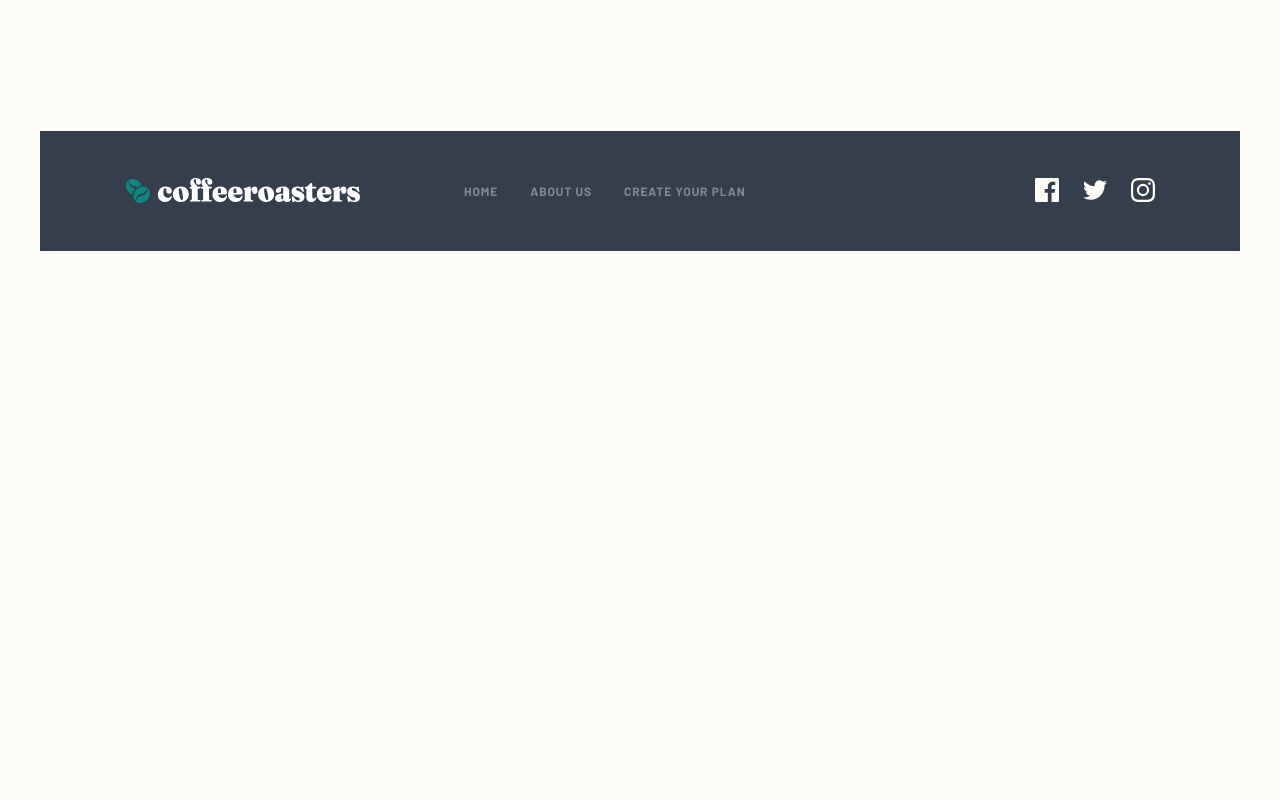
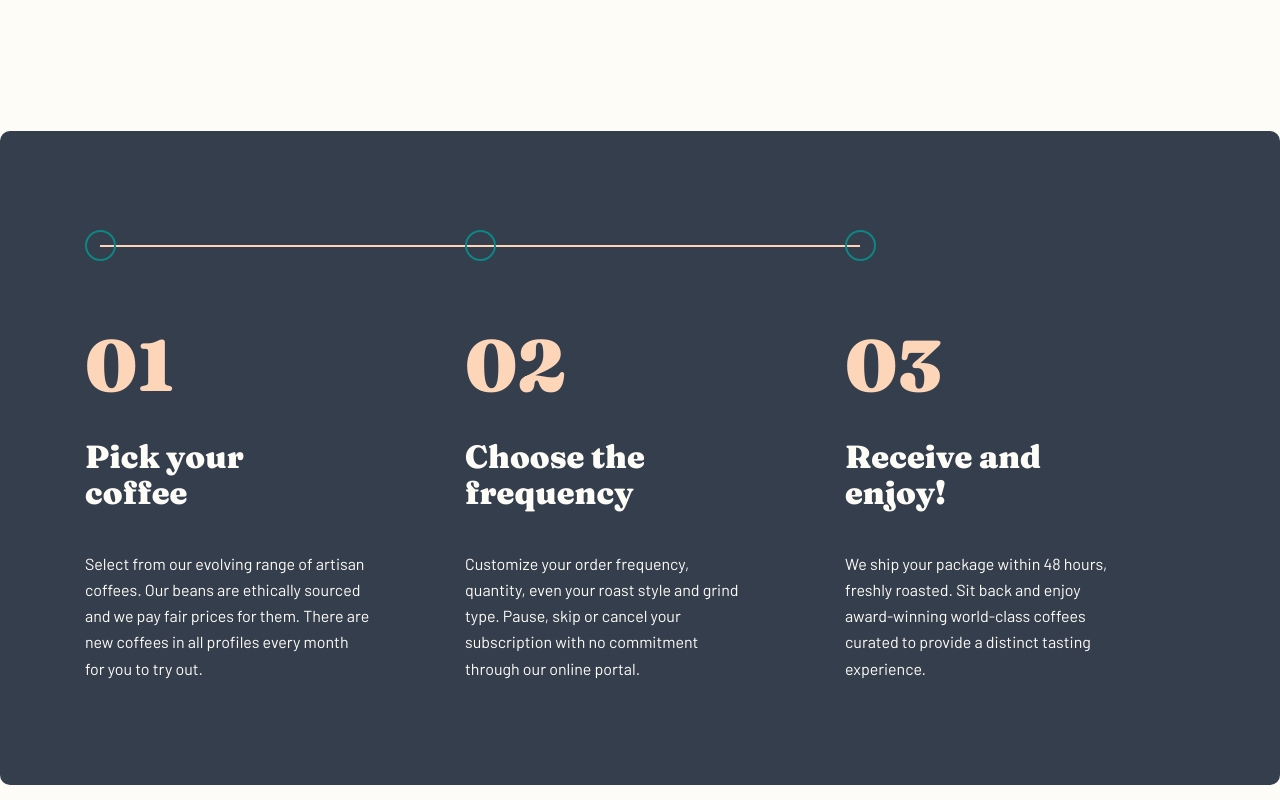
Before and after one commit to annaindistress/frontend-mentor-coffeeroasters-subscription, a React (Vite) app: page /frontend-mentor-coffeeroasters-subscription/create-plan in a window 1280 px wide. Shown: the part 600-1400 px from the top of the page. Before the commit the page ends 939 px from the top, so only its background shows below. Built offline with nearby package versions, Linux system fonts and the light colour scheme.

Commit message:
Refactor how to instruction

```diff
--- /dev/null
+++ b/src/components/HowToDark.jsx
@@ -0,0 +1,28 @@
+import styled from "styled-components";
+import Section from "./Section";
+import Instruction from "./Instruction";
+
+const StyledSection = styled(Section)`
+  width: 100%;
+  margin-bottom: 120px;
+  padding-top: 85px;
+  padding-bottom: 80px;
+
+  @media (width >= 768px) {
+    padding: 97px 40px 74px;
+  }
+
+  @media (width >= 1280px) {
+    padding: 99px 85px 103px;
+  }
+`;
+
+function HowToDark() {
+  return (
+    <StyledSection>
+      <Instruction isDark />
+    </StyledSection>
+  );
+}
+
+export default HowToDark;
--- /dev/null
+++ b/src/components/HowToLight.jsx
@@ -0,0 +1,60 @@
+import styled from "styled-components";
+import Title from "./Title";
+import Button from "./Button";
+import Instruction from "./Instruction";
+
+const Section = styled.section`
+  width: calc(100% - 48px);
+  max-width: 689px;
+  margin-inline: auto;
+  margin-bottom: 118px;
+  text-align: center;
+
+  @media (width >= 768px) {
+    margin-bottom: 143px;
+    text-align: left;
+  }
+
+  @media (width >= 1280px) {
+    max-width: 1110px;
+    margin-bottom: 200px;
+  }
+`;
+
+const InstructionTitle = styled(Title)`
+  margin-bottom: 79px;
+  color: hsl(var(--color-grey));
+
+  @media (width >= 768px) {
+    margin-bottom: 40px;
+  }
+
+  @media (width >= 1280px) {
+    margin-bottom: 80px;
+    text-align: left;
+  }
+`;
+
+const StyledButton = styled(Button)`
+  margin-top: 80px;
+
+  @media (width >= 768px) {
+    margin-top: 24px;
+  }
+
+  @media (width >= 1280px) {
+    margin-top: 65px;
+  }
+`;
+
+function HowToLight() {
+  return (
+    <Section>
+      <InstructionTitle as="h2">How it works</InstructionTitle>
+      <Instruction />
+      <StyledButton to="/create-plan">Create your plan</StyledButton>
+    </Section>
+  );
+}
+
+export default HowToLight;
--- a/src/components/Instruction.jsx
+++ b/src/components/Instruction.jsx
@@ -1,6 +1,6 @@
 import styled from "styled-components";
+import PropTypes from "prop-types";
 import Title from "./Title";
-import Button from "./Button";
 
 const instructions = [
   {
@@ -20,42 +20,10 @@ const instructions = [
   },
 ];
 
-const Section = styled.section`
-  width: calc(100% - 48px);
-  max-width: 689px;
-  margin-inline: auto;
-  margin-bottom: 118px;
-  text-align: center;
-
-  @media (width >= 768px) {
-    margin-bottom: 143px;
-    text-align: left;
-  }
-
-  @media (width >= 1280px) {
-    max-width: 1110px;
-    margin-bottom: 200px;
-  }
-`;
-
-const InstructionTitle = styled(Title)`
-  margin-bottom: 79px;
-  color: hsl(var(--color-grey));
-
-  @media (width >= 768px) {
-    margin-bottom: 40px;
-  }
-
-  @media (width >= 1280px) {
-    margin-bottom: 80px;
-    text-align: left;
-  }
-`;
-
 const List = styled.ol`
   display: grid;
   gap: 57px;
-  margin: 0 0 80px;
+  margin: 0;
   padding: 0;
   list-style: none;
   counter-reset: instruction 0;
@@ -64,15 +32,14 @@ const List = styled.ol`
     position: relative;
     grid-template-columns: repeat(3, 1fr);
     gap: 10px;
-    margin-bottom: 24px;
 
     &::before {
       content: "";
       position: absolute;
       top: 15px;
-      left: 0;
+      left: 15px;
       display: block;
-      width: 70%;
+      width: 68.5%;
       height: 2px;
       background-color: hsl(var(--color-orange));
     }
@@ -80,7 +47,6 @@ const List = styled.ol`
 
   @media (width >= 1280px) {
     gap: 30px;
-    margin-bottom: 65px;
   }
 `;
 
@@ -115,7 +81,8 @@ const Item = styled.li`
       display: block;
       width: 31px;
       height: 31px;
-      background-color: hsl(var(--color-cream));
+      background-color: ${(props) =>
+        props.$isDark ? "transparent" : "hsl(var(--color-cream))"};
       border: 2px solid hsl(var(--color-cyan));
       border-radius: 50%;
     }
@@ -164,21 +131,21 @@ const Text = styled.p`
   }
 `;
 
-function Instruction() {
+function Instruction({ isDark = false }) {
   return (
-    <Section>
-      <InstructionTitle as="h2">How it works</InstructionTitle>
     <List>
       {instructions.map((item) => (
-          <Item key={item.title}>
+        <Item key={item.title} $isDark={isDark}>
           <ItemTitle as="h3">{item.title}</ItemTitle>
           <Text>{item.description}</Text>
         </Item>
       ))}
     </List>
-      <Button to="/create-plan">Create your plan</Button>
-    </Section>
   );
 }
 
+Instruction.propTypes = {
+  isDark: PropTypes.bool,
+};
+
 export default Instruction;
--- a/src/pages/CreatePlan.jsx
+++ b/src/pages/CreatePlan.jsx
@@ -1,5 +1,6 @@
 import PageAnimationWrapper from "../components/PageAnimationWrapper";
 import Hero from "../components/Hero";
+import HowToDark from "../components/HowToDark";
 
 function CreatePlan() {
   return (
@@ -12,6 +13,7 @@ function CreatePlan() {
           fresh to your door.
         </Hero.Text>
       </Hero>
+      <HowToDark />
     </PageAnimationWrapper>
   );
 }
--- a/src/pages/Home.jsx
+++ b/src/pages/Home.jsx
@@ -3,7 +3,7 @@ import Hero from "../components/Hero";
 import Button from "../components/Button";
 import Catalog from "../components/Catalog";
 import Advantages from "../components/Advantages";
-import Instruction from "../components/Instruction";
+import HowToLight from "../components/HowToLight";
 
 function Home() {
   return (
@@ -23,7 +23,7 @@ function Home() {
       </Hero>
       <Catalog />
       <Advantages />
-      <Instruction />
+      <HowToLight />
     </PageAnimationWrapper>
   );
 }
```
Lines whose indentation alone changed are shown as unchanged.
